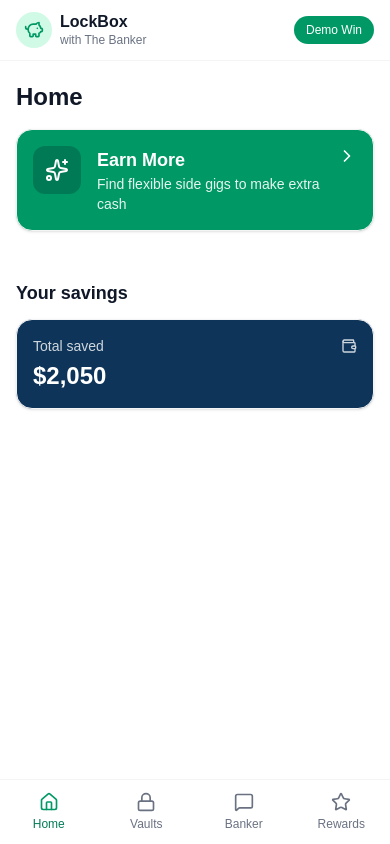
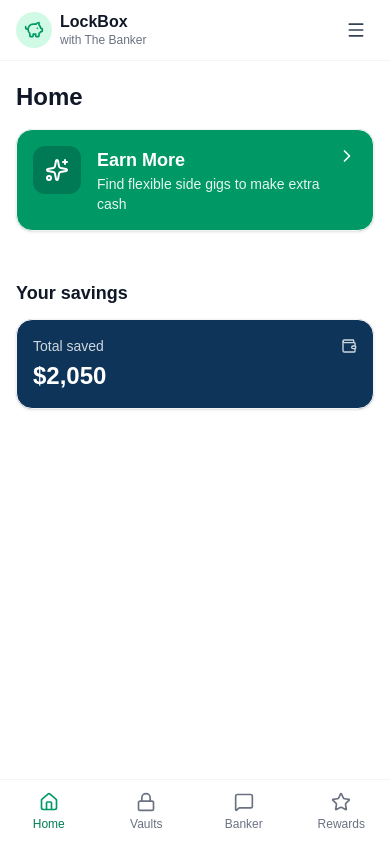
Before and after one commit to Lockboxapp/lockbox-ui, a Next.js app: page / in a window 390 px wide. Built offline with nearby package versions, Linux system fonts and the light colour scheme.

Commit message:
Hamburger menu with motion

```diff
--- a/app/page.tsx
+++ b/app/page.tsx
@@ -182,12 +182,14 @@ export default function LockBoxApp() {
               <div className="text-xs text-gray-500">with The Banker</div>
             </div>
           </div>
-          <button
-            onClick={() => setShowGoal(true)}
-            className="text-xs px-3 py-1.5 rounded-full bg-emerald-600 text-white hover:bg-emerald-700 transition"
-          >
-            Demo Win
-          </button>
+          <motion.button
+  whileTap={{ scale: 0.9 }}
+  onClick={() => setSettingsOpen(true)}
+  className="p-2 rounded-full hover:bg-gray-100 transition"
+  aria-label="Open settings"
+>
+  <Menu className="h-5 w-5 text-gray-700" />
+</motion.button>
         </div>
       </header>
 
```
